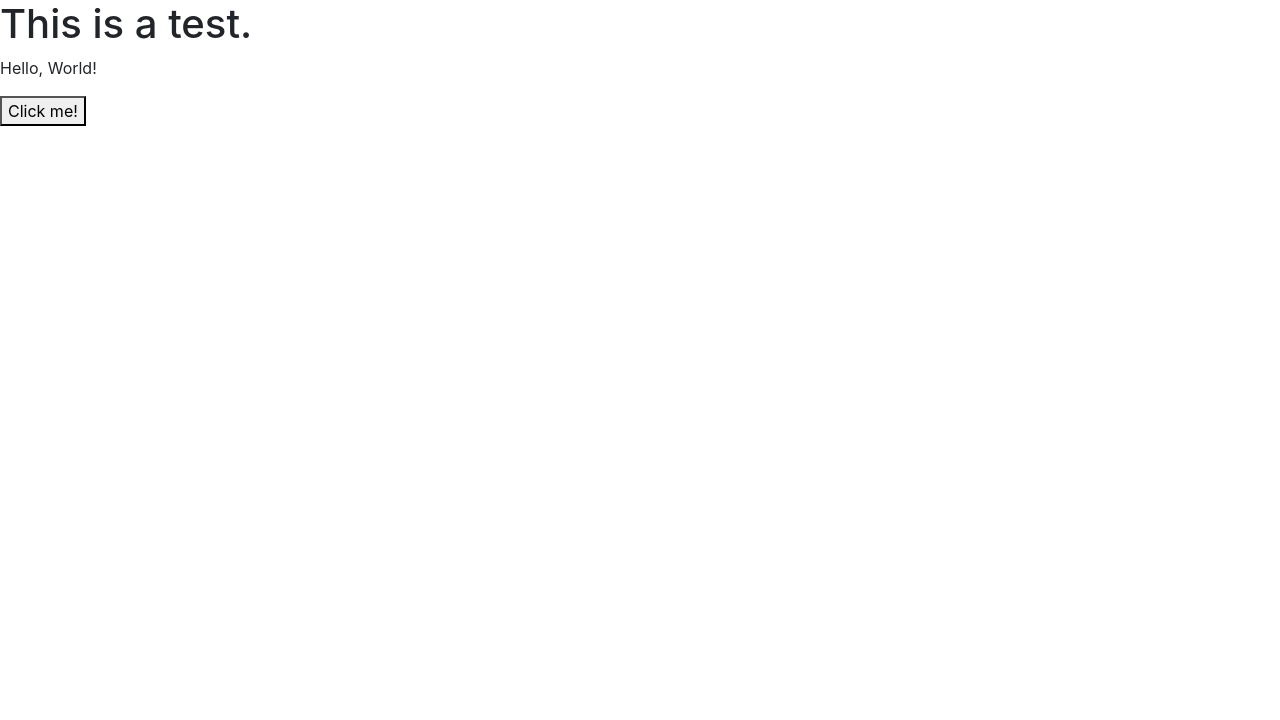
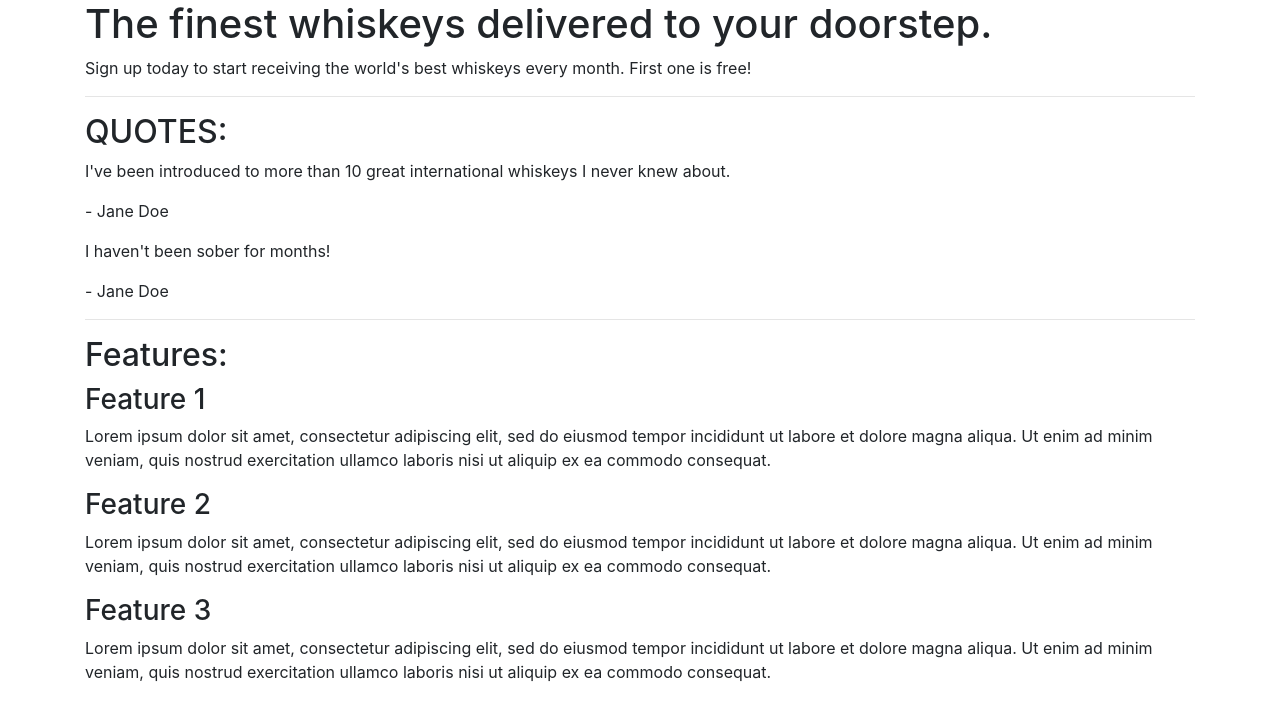
Before and after one commit to Pierreslag/first-bootstrap, a plain HTML site: page index.html in a window 1280 px wide. Drawn offline with nearby package versions, Linux system fonts and the light colour scheme.

Commit message:
Add article with content

```diff
--- a/index.html
+++ b/index.html
@@ -4,13 +4,52 @@
     <meta charset="UTF-8">
     <meta http-equiv="X-UA-Compatible" content="IE=edge">
     <meta name="viewport" content="width=device-width, initial-scale=1.0">
-    <title>Document</title>
+    <title>Whiskey Drop | Taste a new whiskey every month</title>
     <link rel="stylesheet" href="https://cdn.jsdelivr.net/npm/bootstrap@4.1.3/dist/css/bootstrap.min.css" integrity="sha384-MCw98/SFnGE8fJT3GXwEOngsV7Zt27NXFoaoApmYm81iuXoPkFOJwJ8ERdknLPMO" crossorigin="anonymous">
     <script src="https://cdn.jsdelivr.net/npm/bootstrap@4.1.3/dist/js/bootstrap.min.js" integrity="sha384-ChfqqxuZUCnJSK3+MXmPNIyE6ZbWh2IMqE241rYiqJxyMiZ6OW/JmZQ5stwEULTy" crossorigin="anonymous"></script>
 </head>
 <body>
-    <h1>This is a test.</h1>
-    <p>Hello, World!</p>
-    <button>Click me!</button>
+    <article class="container">
+        <!-- Callout -->
+        <section class="callout">
+            <h1>The finest whiskeys delivered to your doorstep.</h1>
+            <p>Sign up today to start receiving the world's best whiskeys every month. First one is free!</p>
+        </section>
+        <!-- /.callout -->
+        <hr>
+
+        <!-- Quotes -->
+        <section class="quotes">
+            <h2 class="text-uppercase">Quotes:</h2>
+            <div class="quote">
+                <p>I've been introduced to more than 10 great international whiskeys I never knew about.</p>
+                <p>- Jane Doe</p>
+            </div>
+            <div class="quote">
+                <p>I haven't been sober for months!</p>
+                <p>- Jane Doe</p>
+            </div>
+        </section>
+        <!-- /.quotes -->
+        <hr>
+
+        <!-- Features -->
+        <section class="features">
+            <h2>Features:</h2>
+            <div class="feature">
+                <h3>Feature 1</h3>
+                <p>Lorem ipsum dolor sit amet, consectetur adipiscing elit, sed do eiusmod tempor incididunt ut labore et dolore magna aliqua. Ut enim ad minim veniam, quis nostrud exercitation ullamco laboris nisi ut aliquip ex ea commodo consequat.</p>
+            </div>
+            <div class="feature">
+                <h3>Feature 2</h3>
+                <p>Lorem ipsum dolor sit amet, consectetur adipiscing elit, sed do eiusmod tempor incididunt ut labore et dolore magna aliqua. Ut enim ad minim veniam, quis nostrud exercitation ullamco laboris nisi ut aliquip ex ea commodo consequat.</p>
+            </div>
+            <div class="feature">
+                <h3>Feature 3</h3>
+                <p>Lorem ipsum dolor sit amet, consectetur adipiscing elit, sed do eiusmod tempor incididunt ut labore et dolore magna aliqua. Ut enim ad minim veniam, quis nostrud exercitation ullamco laboris nisi ut aliquip ex ea commodo consequat.</p>
+            </div>
+        </section>
+        <!-- /.features -->
+    </article>
 </body>
 </html>
```
